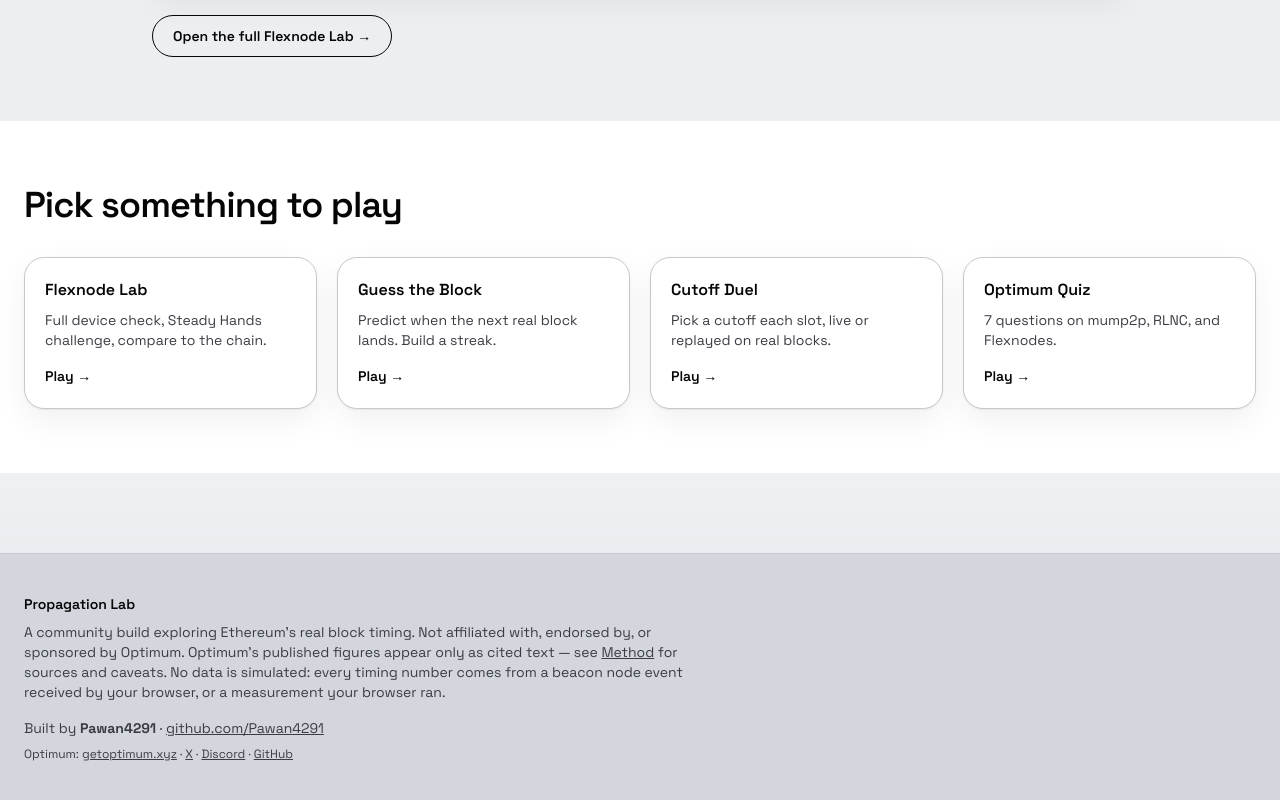
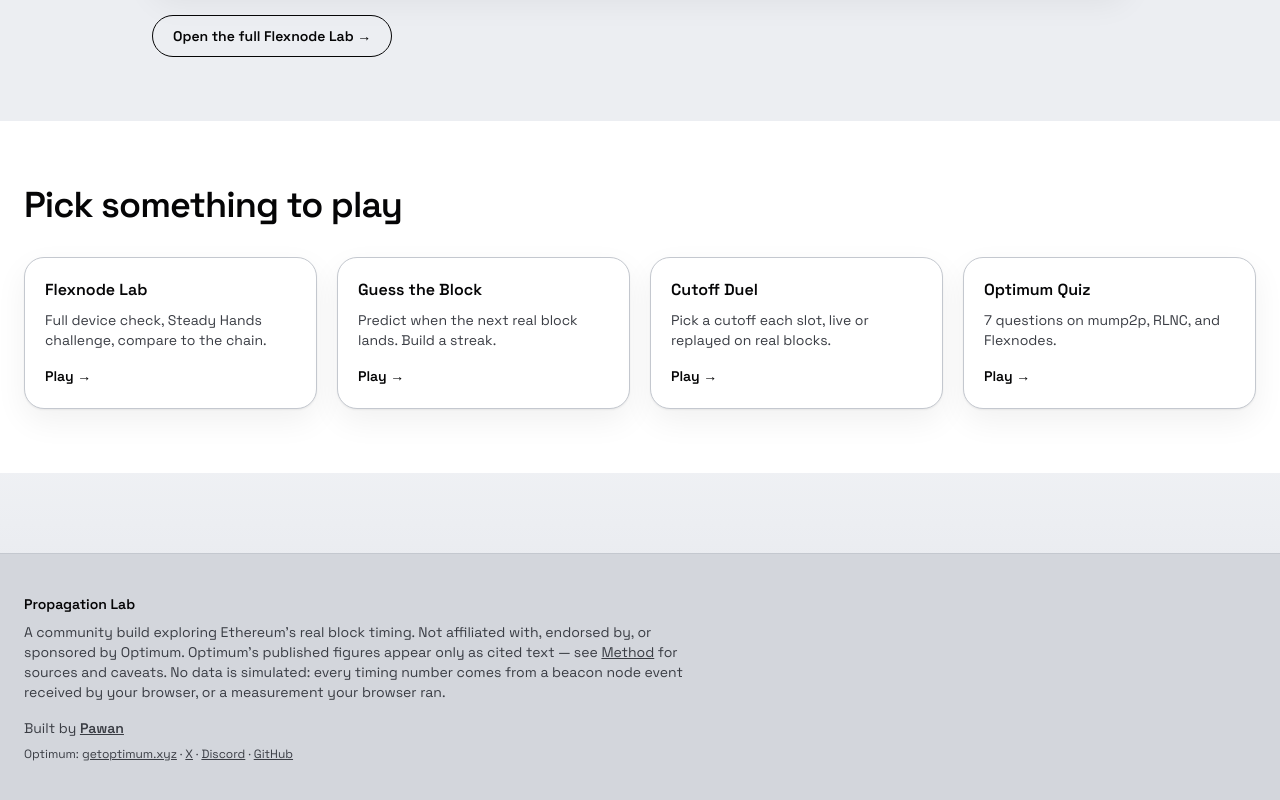
Before and after one commit to Pawan4291/propagation-lab, a React (Vite) app: page / in a window 1280 px wide. Shown: the part 1436-2236 px from the top of the page. Built offline with nearby package versions, Linux system fonts and the light colour scheme.

Commit message:
update credit link

```diff
--- a/src/components/Footer.tsx
+++ b/src/components/Footer.tsx
@@ -13,9 +13,9 @@ export function Footer() {
           received by your browser, or a measurement your browser ran.
         </p>
         <p className="mt-4">
-          Built by <strong>Pawan4291</strong> ·{" "}
-          <a className="underline" href="https://github.com/Pawan4291" target="_blank" rel="noreferrer">
-            github.com/Pawan4291
+          Built by{" "}
+          <a className="underline font-semibold" href="https://x.com/Pawan2001564157" target="_blank" rel="noreferrer">
+            Pawan
           </a>
         </p>
         <p className="mt-2 text-xs">
--- a/src/pages/Method.tsx
+++ b/src/pages/Method.tsx
@@ -93,9 +93,8 @@ export function Method() {
 
       <p className="mt-10 text-xs text-[var(--color-graphite)]">
         Community build, not affiliated with, endorsed by, or sponsored by Optimum. Built by{" "}
-        <strong>Pawan4291</strong> ·{" "}
-        <a className="underline" href="https://github.com/Pawan4291" target="_blank" rel="noreferrer">
-          github.com/Pawan4291
+        <a className="underline font-semibold" href="https://x.com/Pawan2001564157" target="_blank" rel="noreferrer">
+          Pawan
         </a>
         .
       </p>
```
